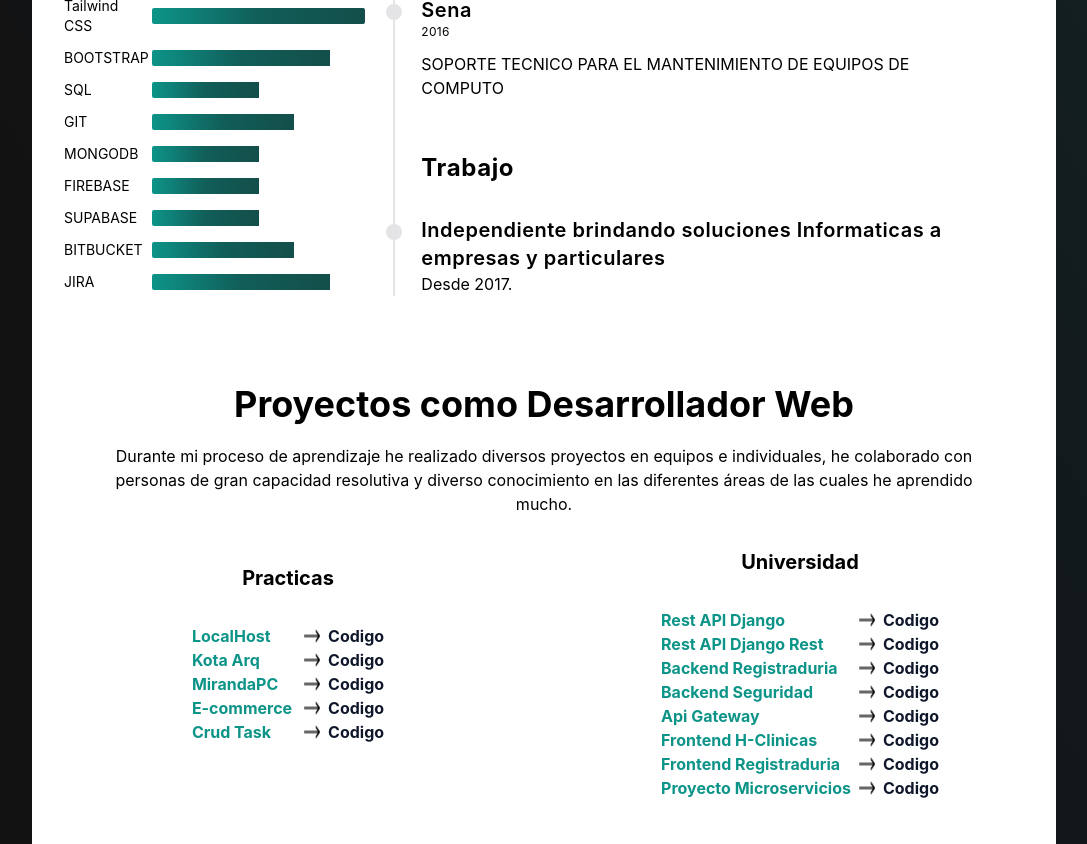
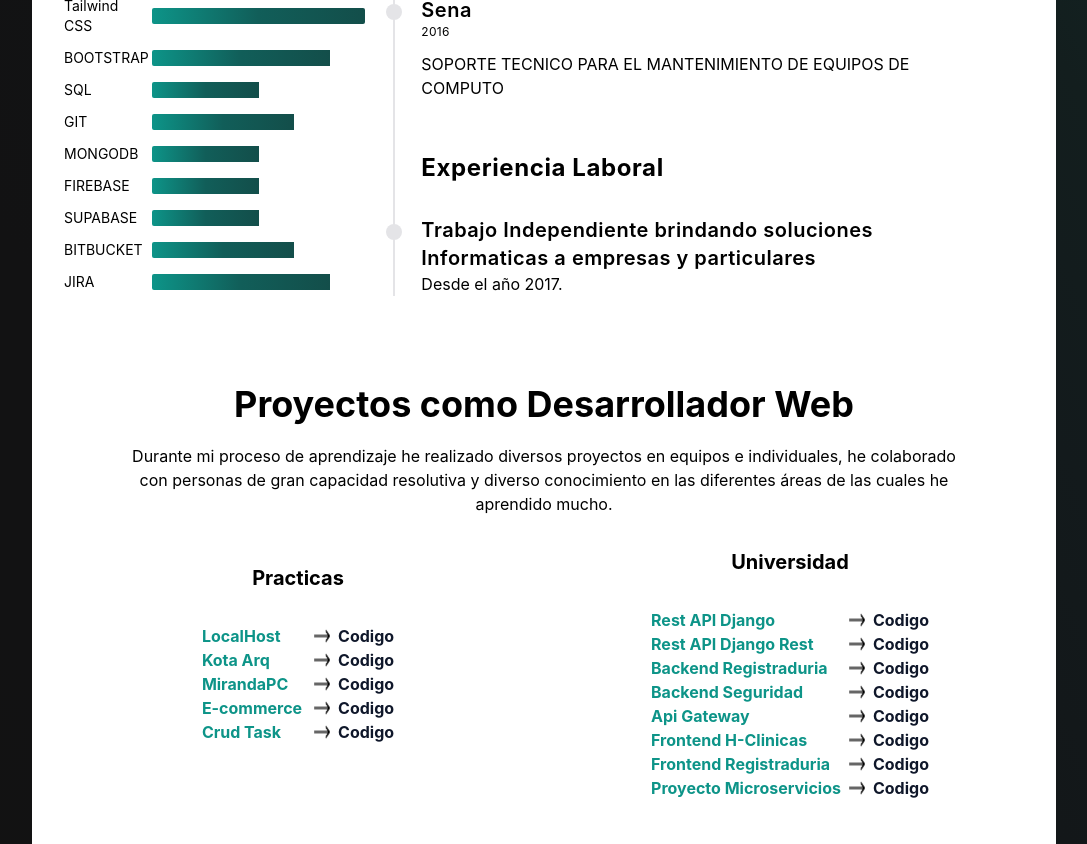
Before and after one commit to Valar789/Vitae_2022, a Next.js app: page / in a window 1280 px wide. Shown: the part 1280-2124 px from the top of the page, without its empty margins (96-1183 px from the left). Built offline with nearby package versions, Linux system fonts and the light colour scheme.

Commit message:
fx detalles

```diff
--- a/components/Estudios.js
+++ b/components/Estudios.js
@@ -48,12 +48,12 @@ export default function Estudios() {
             SOPORTE TECNICO PARA EL MANTENIMIENTO DE EQUIPOS DE COMPUTO
           </p>
         </div>
-        <h3 className="text-2xl pt-5 font-bold tracking-wide">Trabajo</h3>
+        <h3 className="text-2xl pt-5 font-bold tracking-wide">Experiencia Laboral</h3>
         <div className="flex flex-col sm:relative sm:before:absolute sm:before:top-2 sm:before:w-4 sm:before:h-4 sm:before:rounded-full sm:before:left-[-35px] sm:before:z-[1] before:bg-zinc-200">
           <h3 className="text-xl font-semibold tracking-wide">
-            Independiente brindando soluciones Informaticas a empresas y particulares
+            Trabajo Independiente brindando soluciones Informaticas a empresas y particulares
           </h3>
-          <p className="">Desde 2017.</p>
+          <p className="">Desde el año 2017.</p>
         </div>
       </div>
     </div>
--- a/components/Proyectos.js
+++ b/components/Proyectos.js
@@ -5,7 +5,7 @@ import Universidad from "./proyectos/Universidad";
 export default function Proyectos() {
   return (
     <section className="  dark:text-gray-800">
-      <div className="py-7 bg-white  max-w-5xl mx-auto">
+      <div className="py-7 bg-white  max-w-5xl mx-auto px-5">
         <div className="container p-4 mx-auto  lg:px-16 space-y-1 text-center">
           <h2 className="pb-4 text-2xl font-bold md:text-4xl">
             Proyectos como Desarrollador Web
```
